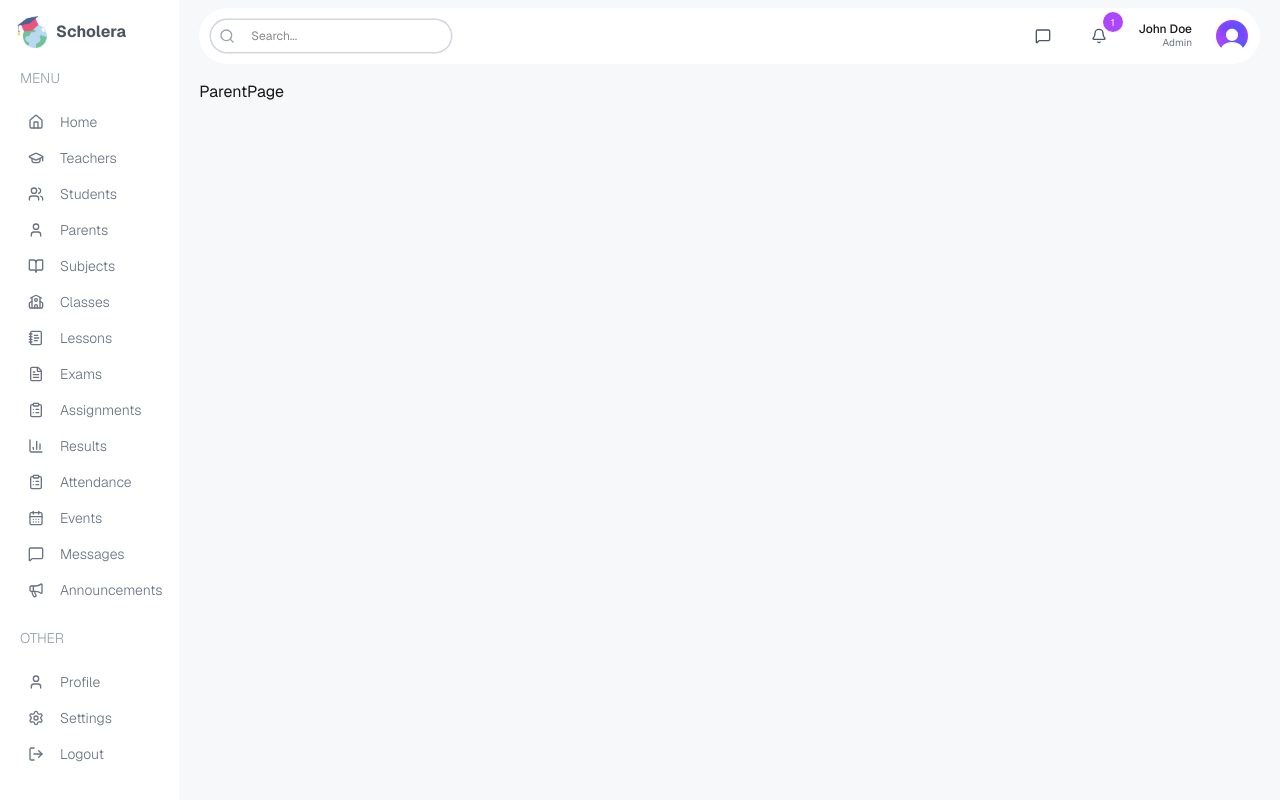
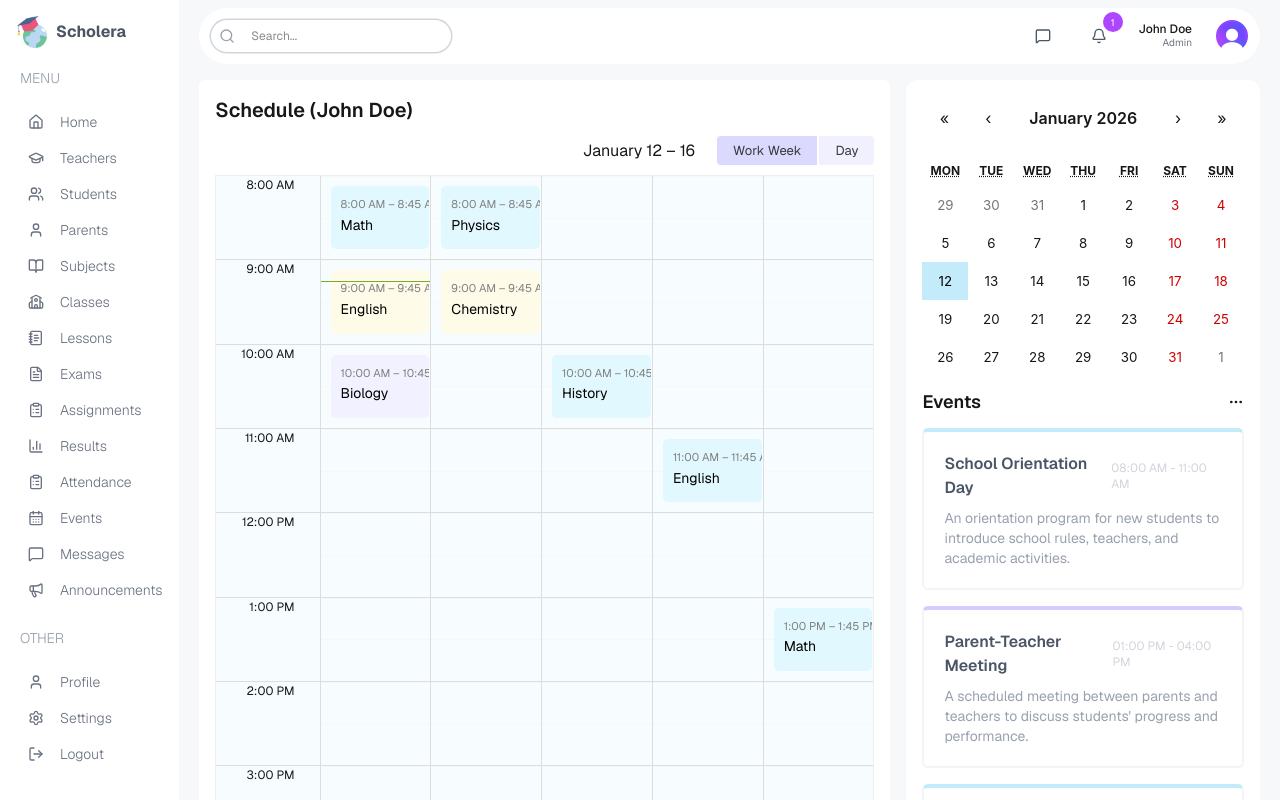
Before and after one commit to andryariadi/scholera, a Next.js app: page /parent in a window 1280 px wide. Shown: the top 800 px of the page. Built offline with nearby package versions, Linux system fonts and the light colour scheme.

Commit message:
feat(ui): complete parent UI design

```diff
--- a/src/app/(dashboard)/parent/page.tsx
+++ b/src/app/(dashboard)/parent/page.tsx
@@ -1,5 +1,27 @@
+import Announcements from "@/components/Announcement";
+import BigCalendar from "@/components/BigCalendar";
+import EvCalendar from "@/components/EvCalendar";
+
 const ParentPage = () => {
-  return <div>ParentPage</div>;
+  return (
+    <section className="flex flex-col md:flex-row gap-4">
+      {/* Left - Calendar */}
+      <div className="w-full lg:max-w-2/3 rounded-xl">
+        <div className="bg-white p-4 rounded-md space-y-3">
+          <h1 className="text-xl font-semibold">Schedule (John Doe)</h1>
+
+          <BigCalendar />
+        </div>
+      </div>
+
+      {/* Right - Events & Announcements */}
+      <div className="w-full lg:max-w-1/3 rounded-xl space-y-5">
+        <EvCalendar />
+
+        <Announcements />
+      </div>
+    </section>
+  );
 };
 
 export default ParentPage;
```
